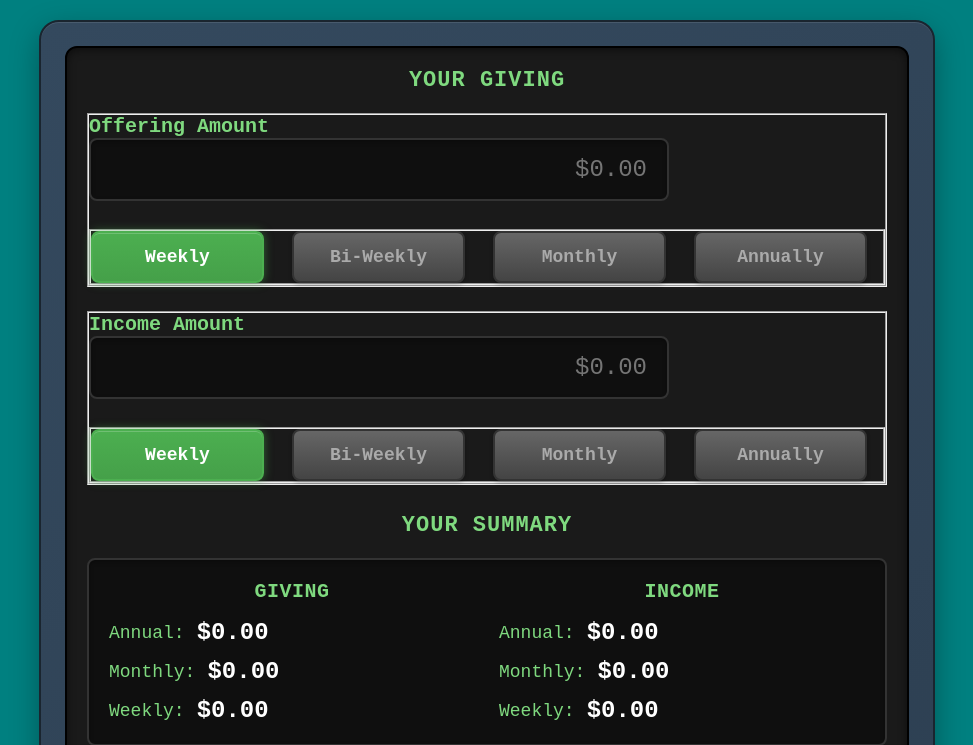
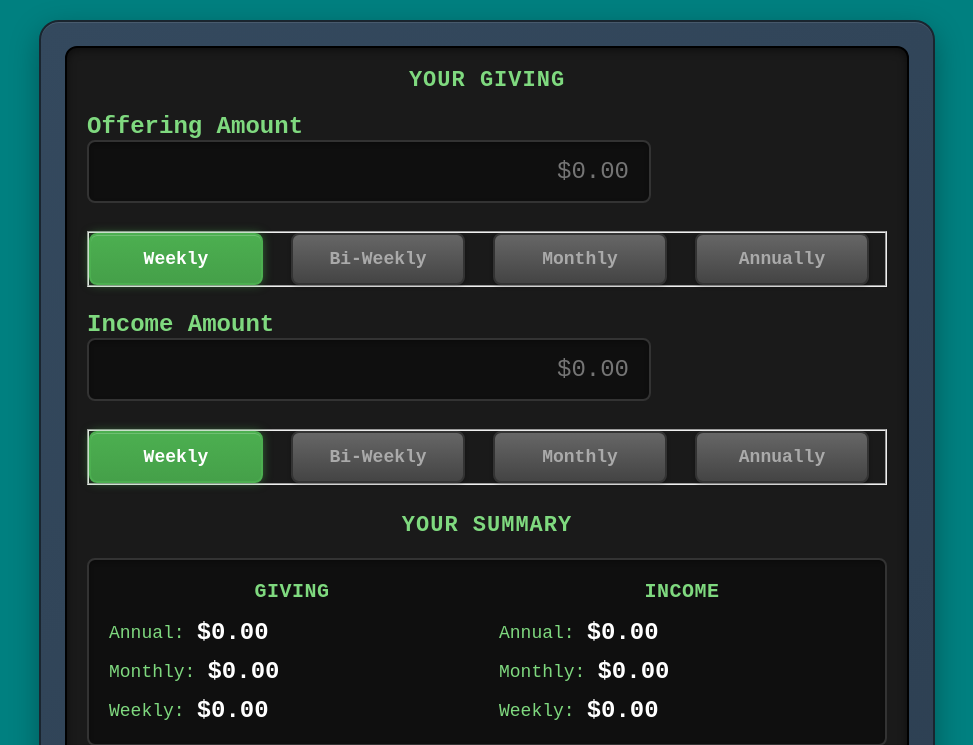
Before and after one commit to eharnischStEdword/tithe-calculator, a Flask app: page / in a window 1280 px wide. Shown: the top 745 px of the page, without its empty margins (153-1126 px from the left). Run offline with Flask 3, Linux system fonts and the light colour scheme.

Commit message:
Final layout adjustments for input fields
- Remove white boundary boxes from input groups (border: none, padding: 0)
- Match label font size to input field font size (24px)
- Increase label width to 220px to accommodate larger text
- Adjust input width calculation to calc(100% - 236px)
- Maintain side-by-side layout with right-aligned calculator style

```diff
--- a/static/style.css
+++ b/static/style.css
@@ -144,21 +144,23 @@ body {
 
 .input-group {
     margin-bottom: 24px;
+    border: none;
+    padding: 0;
 }
 
 label {
     display: inline-block;
-    width: 200px;
+    width: 220px;
     color: #7fd97f;
     font-weight: bold;
-    font-size: 20px;
+    font-size: 24px;
     vertical-align: middle;
     margin-right: 16px;
 }
 
 input[type="text"],
 input[type="number"] {
-    width: calc(100% - 216px);
+    width: calc(100% - 236px);
     padding: 16px 20px;
     border: 2px solid #333333;
     border-radius: 8px;
```
